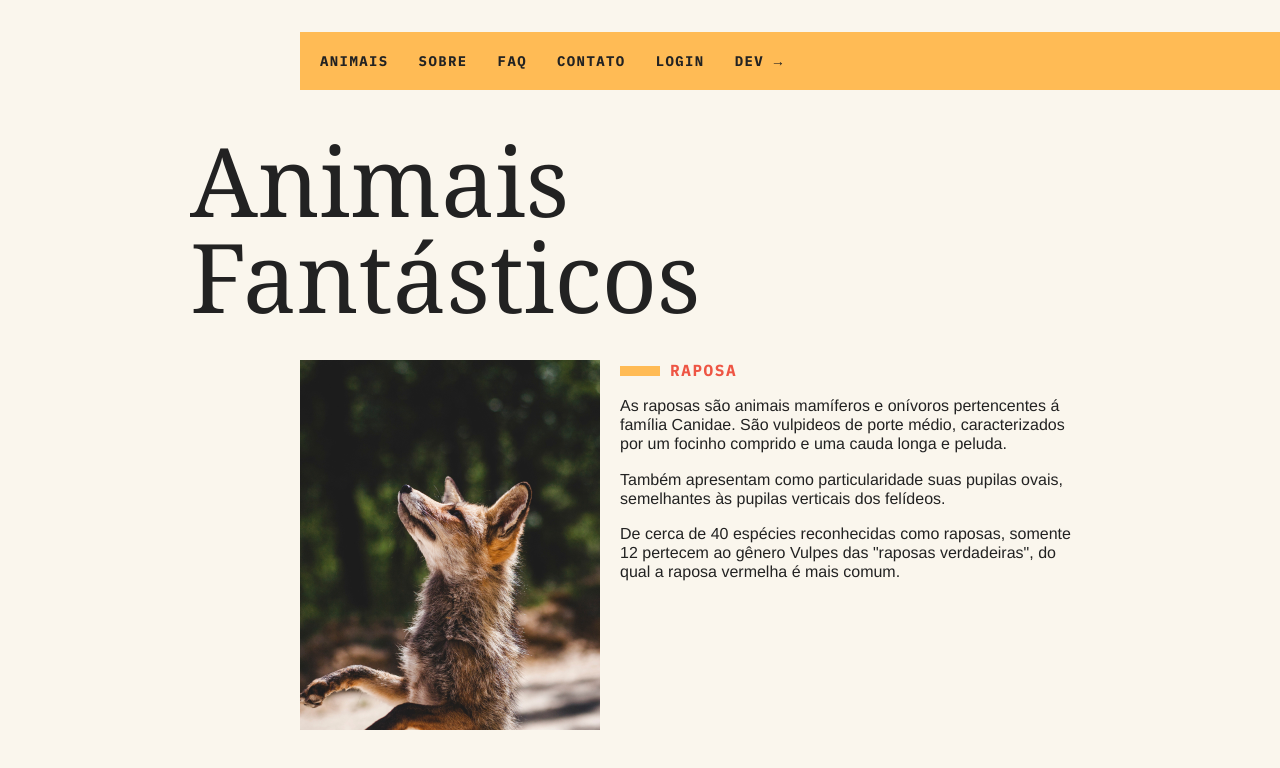
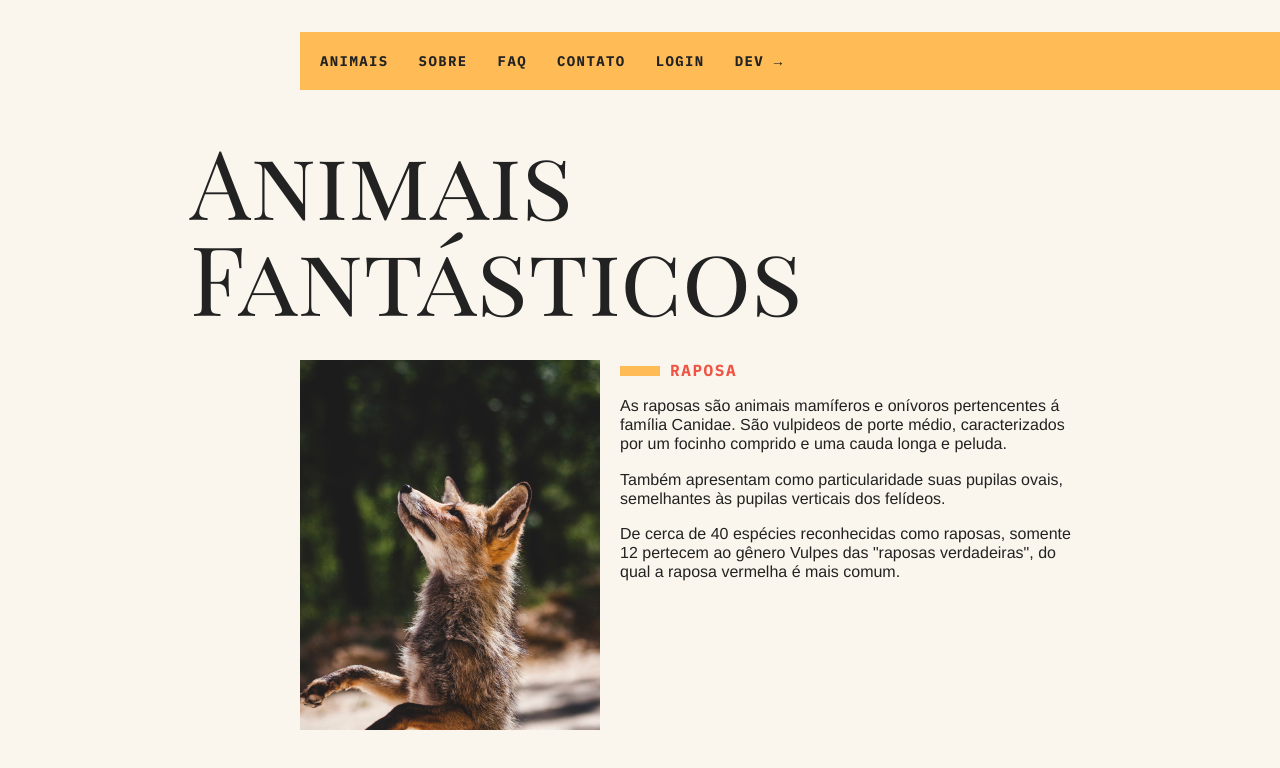
Before and after one commit to RenanFumis/animaisFantasticos, a website built with webpack: page index.html in a window 1280 px wide. Shown: the top 768 px of the page. Built offline with nearby package versions, Linux system fonts and the light colour scheme; no server answers.

Commit message:
correção de pontuação

```diff
--- a/index.html
+++ b/index.html
@@ -6,7 +6,7 @@
   <meta http-equiv="X-UA-Compatible" content="ie=edge">
   <title>Animais Fantásticos</title>
   <meta name="viewport" content="width=device-width, initial-scale=1.0">
-  <link href="https://fonts.googleapis.com/css2?family=IBM+Plex+Mono:700Playfair+Display+SC" rel="stylesheet">
+  <link href="https://fonts.googleapis.com/css2?family=IBM+Plex+Mono:700|Playfair+Display+SC" rel="stylesheet">
   <link rel="stylesheet" type="text/css" href="./CSS/style.css">
   <script> document.documentElement.className += ' js'; </script>
   <link rel="shortcut icon" href="./img/leao.png" type="image/x-icon">
```
